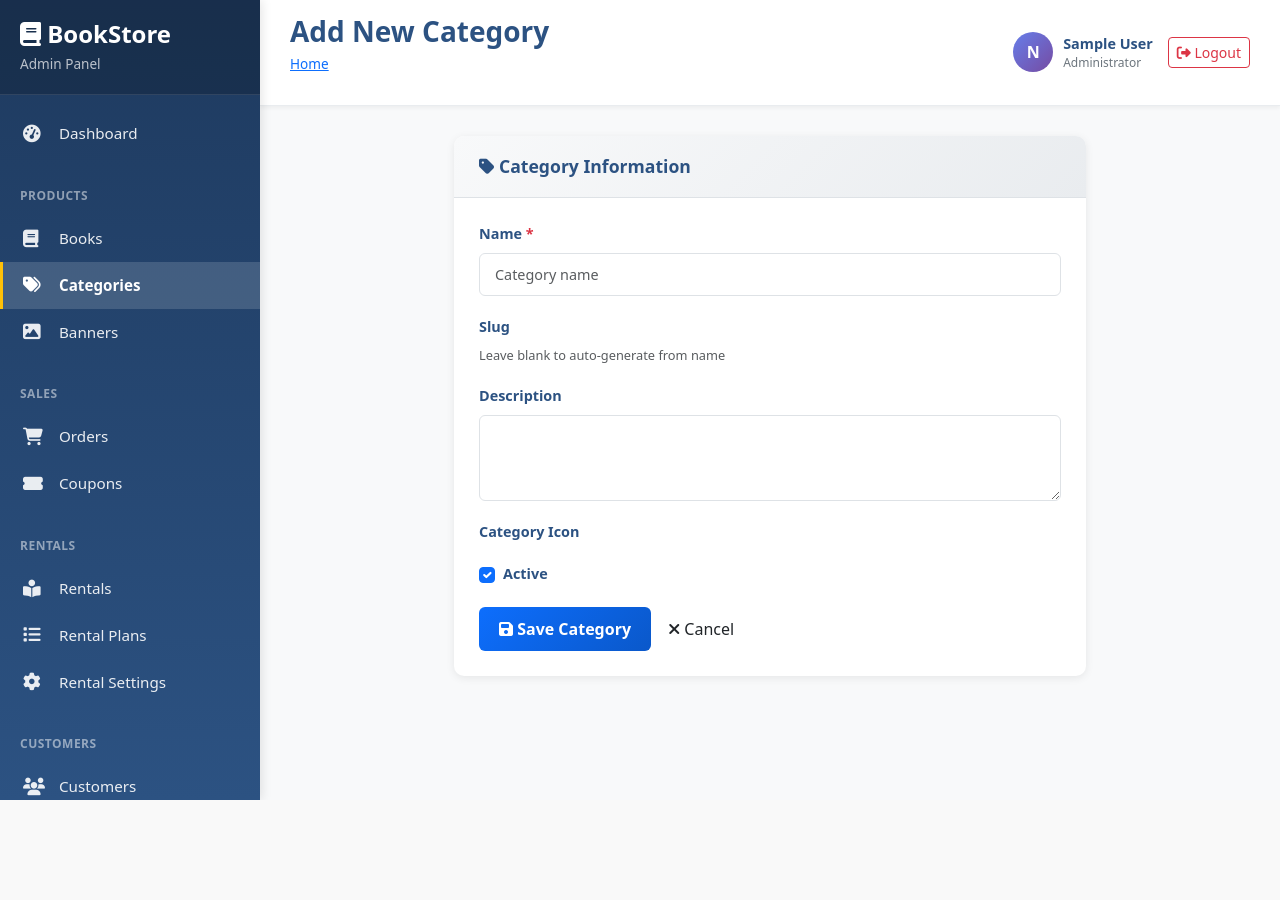
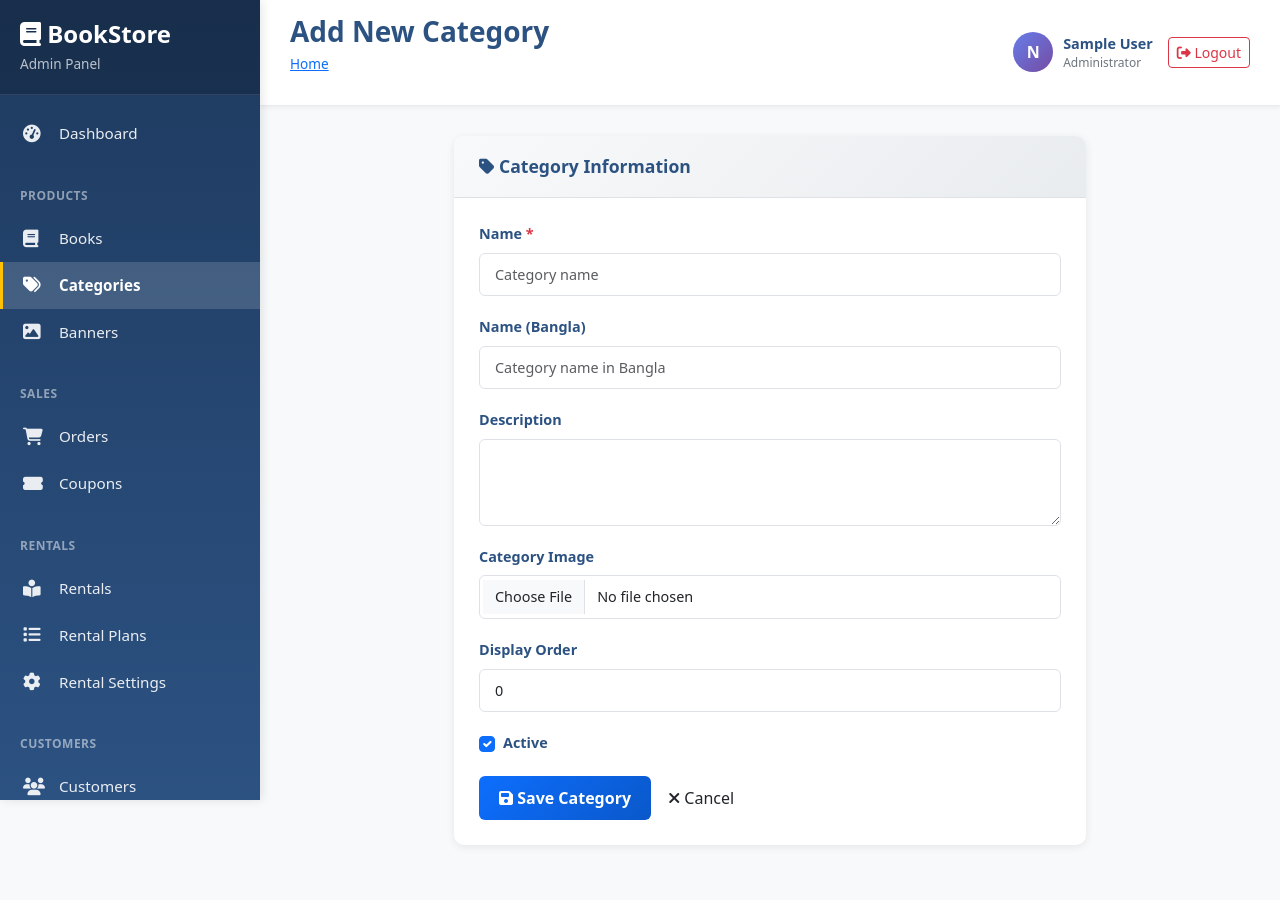
Before and after one commit to uzzalbhuiyan318/Online-Book-Store, a Django app: page /admin-panel/categories/add/ in a window 1280 px wide. Before the commit the page ends 800 px from the top, so only its background shows below. Run offline with Django 4.2, Linux system fonts and the light colour scheme; the visitor is signed in with stand-in values (Sample User, id 1); data that the repository does not hold is empty; parts of the project's set-up code (start-up, migrations or seed data) failed here and were passed over; some libraries are stand-ins or nearby versions.

Commit message:
Refactor forms and templates for improved functionality and UI consistency

```diff
--- a/admin_panel/forms.py
+++ b/admin_panel/forms.py
@@ -1,11 +1,9 @@
 from django import forms
-from django.contrib.auth.forms import UserCreationForm
 from books.models import Book, Category, Review, Banner
-from orders.models import Order, OrderItem, Coupon
+from orders.models import Order, Coupon
 from rentals.models import RentalPlan, BookRental, RentalSettings
 from support.models import SupportAgent, QuickReply, ChatSettings
-from accounts.models import User, Address
-from django.utils import timezone
+from accounts.models import User
 
 
 class BookForm(forms.ModelForm):
--- a/admin_panel/views_complete.py
+++ b/admin_panel/views_complete.py
@@ -384,6 +384,7 @@ def category_list(request):
 
 
 @staff_member_required
+@staff_member_required
 def category_add(request):
     """Add new category"""
     if request.method == 'POST':
@@ -392,6 +393,8 @@ def category_add(request):
             category = form.save()
             messages.success(request, f'Category "{category.name}" added successfully!')
             return redirect('admin_panel:category_list')
+        else:
+            messages.error(request, 'Please correct the errors below.')
     else:
         form = CategoryForm()
 
@@ -410,6 +413,8 @@ def category_edit(request, pk):
             category = form.save()
             messages.success(request, f'Category "{category.name}" updated successfully!')
             return redirect('admin_panel:category_list')
+        else:
+            messages.error(request, 'Please correct the errors below.')
     else:
         form = CategoryForm(instance=category)
 
--- a/templates/admin_panel/category_form.html
+++ b/templates/admin_panel/category_form.html
@@ -26,12 +26,11 @@
                     </div>
 
                     <div class="admin-form-group">
-                        <label for="{{ form.slug.id_for_label }}" class="form-label">Slug</label>
-                        {{ form.slug }}
-                        {% if form.slug.errors %}
-                        <div class="invalid-feedback d-block">{{ form.slug.errors }}</div>
+                        <label for="{{ form.name_bn.id_for_label }}" class="form-label">Name (Bangla)</label>
+                        {{ form.name_bn }}
+                        {% if form.name_bn.errors %}
+                        <div class="invalid-feedback d-block">{{ form.name_bn.errors }}</div>
                         {% endif %}
-                        <small class="form-text text-muted">Leave blank to auto-generate from name</small>
                     </div>
 
                     <div class="admin-form-group">
@@ -43,16 +42,24 @@
                     </div>
 
                     <div class="admin-form-group">
-                        <label for="{{ form.icon.id_for_label }}" class="form-label">Category Icon</label>
-                        {{ form.icon }}
-                        {% if form.icon.errors %}
-                        <div class="invalid-feedback d-block">{{ form.icon.errors }}</div>
+                        <label for="{{ form.image.id_for_label }}" class="form-label">Category Image</label>
+                        {{ form.image }}
+                        {% if form.image.errors %}
+                        <div class="invalid-feedback d-block">{{ form.image.errors }}</div>
                         {% endif %}
-                        {% if form.instance.icon %}
+                        {% if form.instance.image %}
                         <div class="mt-2">
-                            <img src="{{ form.instance.icon.url }}" alt="Current icon" class="img-thumbnail" style="max-width: 100px;">
-                            <p class="text-muted mt-1"><small>Current icon</small></p>
+                            <img src="{{ form.instance.image.url }}" alt="Current image" class="img-thumbnail" style="max-width: 150px;">
+                            <p class="text-muted mt-1"><small>Current image</small></p>
                         </div>
+                        {% endif %}
+                    </div>
+
+                    <div class="admin-form-group">
+                        <label for="{{ form.order.id_for_label }}" class="form-label">Display Order</label>
+                        {{ form.order }}
+                        {% if form.order.errors %}
+                        <div class="invalid-feedback d-block">{{ form.order.errors }}</div>
                         {% endif %}
                     </div>
 
@@ -63,6 +70,9 @@
                                 Active
                             </label>
                         </div>
+                        {% if form.is_active.errors %}
+                        <div class="invalid-feedback d-block">{{ form.is_active.errors }}</div>
+                        {% endif %}
                     </div>
 
                     <div class="admin-form-group mb-0">
--- a/templates/admin_panel/support_agent_form.html
+++ b/templates/admin_panel/support_agent_form.html
@@ -9,7 +9,7 @@
     <div class="col-md-8">
         <div class="admin-card">
             <div class="admin-card-body">
-                <form method="post">
+                <form method="post" enctype="multipart/form-data">
                     {% csrf_token %}
                     {{ form.as_p }}
                     <button type="submit" class="btn btn-admin-primary">Save</button>
```
Also changed, not shown: orders/admin.py (+6 -1 lines), templates/admin_panel/customer_form.html (+33 -18 lines).
